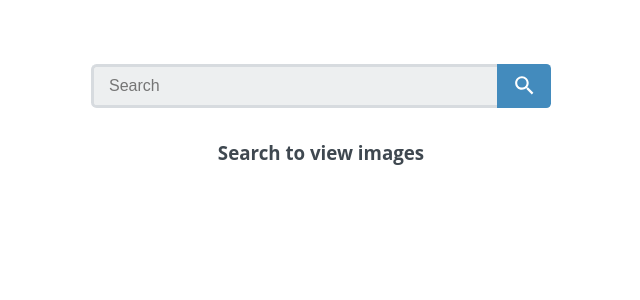
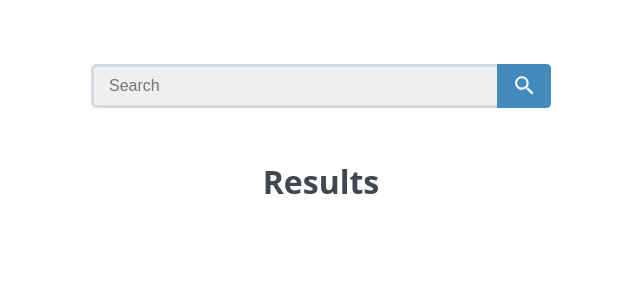
Before and after one commit to elijasp/react-gallery-app, a React (Create React App) app: page / in a window 1280 px wide. Shown: the top 300 px of the page, without its empty margins (319-959 px from the left). Built offline with nearby package versions, Linux system fonts and the light colour scheme.

Commit message:
Revert "Add NotFound case scenario"
This reverts commit 6202cea46bac247dbd43a1282e693cc19683db28.

```diff
--- a/src/components/PhotoList/PhotoList.js
+++ b/src/components/PhotoList/PhotoList.js
@@ -1,29 +1,18 @@
 import React from 'react';
 import Photo from '../Photo/Photo';
 import classes from './PhotoList.module.css';
-import NotFound from '../NotFound/NotFound';
 
 const photoList = (props) => {
-    if(props.isInitialised) {
     const photos = props.photos.map(photo => {
         return <Photo url={`https://live.staticflickr.com/${photo.server}/${photo.id}_${photo.secret}.jpg`} alt={photo.title} key={photo.id}/>
     });
 
-        if(props.photos.length > 0) {
     return(
         <div className={classes.PhotoList}>
             <h2>Results</h2>
             <ul>{photos}</ul>
         </div>
-            );
-        }else {
-           return <NotFound />;
-        }
-    }
-    return(
-        <div>
-            <h3>Search to view images</h3>
-        </div>
+
     );
 }
 
```
Lines whose indentation alone changed are shown as unchanged.
